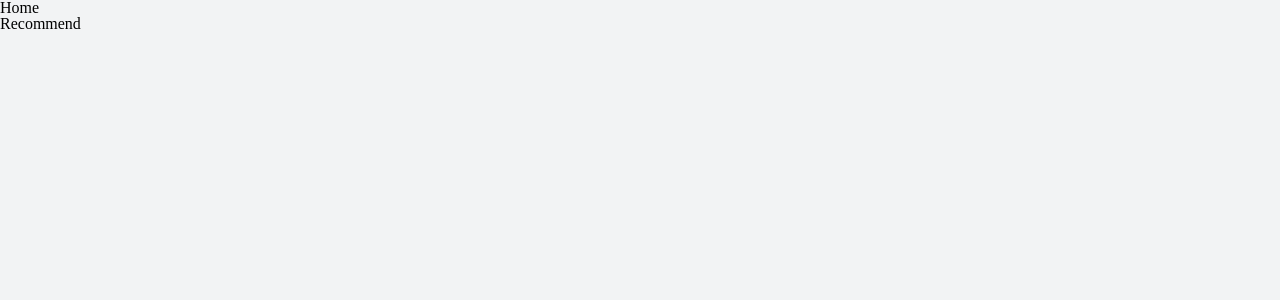
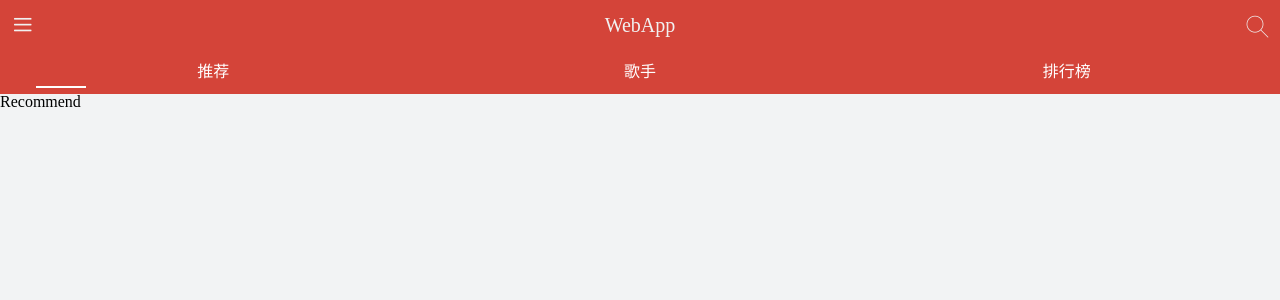
Before and after one commit to susu0628/cloud-music, a React (Create React App) app: page /#/recommend in a window 1280 px wide. Shown: the top 300 px of the page. Built offline with nearby package versions, Linux system fonts and the light colour scheme; the HTML template or start-up script is replaced by a standard one.

Commit message:
顶部栏开发

```diff
--- a/src/application/Home/index.js
+++ b/src/application/Home/index.js
@@ -1,12 +1,23 @@
 import React, { memo } from 'react';
 import { renderRoutes } from 'react-router-config';
+import { NavLink } from 'react-router-dom';
+import { Top, Tab } from './style';
 
 const Home = (props) => {
   console.log('props', props);
   const { route } = props;
   return (
     <div>
-      <div>Home</div>
+      <Top>
+        <span className="iconfont menu">&#xe65c;</span>
+        <span className="title">WebApp</span>
+        <span className="iconfont search">&#xe62b;</span>
+      </Top>
+      <Tab>
+        <NavLink to="/recommend" activeClassName="selected">推荐</NavLink>
+        <NavLink to="/singers" activeClassName="selected">歌手</NavLink>
+        <NavLink to="/rank" activeClassName="selected">排行榜</NavLink>
+      </Tab>
       {
         renderRoutes(route.routers)
       }
--- /dev/null
+++ b/src/application/Home/style.js
@@ -0,0 +1,42 @@
+import styled from "styled-components";
+import style from '../../assets/global-style';
+
+export const Top = styled.div`
+  display: flex;
+  flex-direction: row;
+  justify-content: space-between;
+  padding: 5px 10px;
+  background: ${style["theme-color"]};
+  &>span {
+    line-height: 40px;
+    color: #f1f1f1;
+    font-size: 20px;
+    &.iconfont {
+      font-size: 25px;
+    }
+  }
+`
+
+export const Tab = styled.div`
+  height: 44px;
+  display: flex;
+  background: ${style["theme-color"]};
+  &>a {
+    width: calc(100vw / 3);
+    justify-content: center;
+    display: inline-block;
+    text-align: center;
+    line-height: 44px;
+    position: relative;
+  }
+  &>a.selected::after {
+    content: '';
+    display: inline-block;
+    position: absolute;
+    left: 36px;
+    top: 36px;
+    width: 50px;
+    height: 2px;
+    background: #fff;
+  }
+`
--- /dev/null
+++ b/src/assets/global-style.js
@@ -0,0 +1,39 @@
+// 扩大可点击区域
+const extendClick = () => {
+  return `
+    position: relative;
+    &:before {
+      content: '';
+      position: absolute;
+      top: -10px; bottom: -10px; left: -10px; right: -10px;
+    };
+  `
+}
+
+// 一行文字溢出部分用... 代替
+const noWrap = () => {
+  return `
+    text-overflow: ellipsis;
+    overflow: hidden;
+    white-space: nowrap;
+  `
+}
+
+export default {
+  'theme-color': '#d44439',
+  'theme-color-shadow': 'rgba (212, 68, 57, .5)',
+  'font-color-light': '#f1f1f1',
+  'font-color-desc': '#2E3030',
+  'font-color-desc-v2': '#bba8a8',// 略淡
+  'font-size-ss': '10px',
+  'font-size-s': '12px',
+  'font-size-m': '14px',
+  'font-size-l': '16px',
+  'font-size-ll': '18px',
+  "border-color": '#e4e4e4',
+  'background-color': '#f2f3f4',
+  'background-color-shadow': 'rgba (0, 0, 0, 0.3)',
+  'highlight-background-color': '#fff',
+  extendClick,
+  noWrap
+}
```
